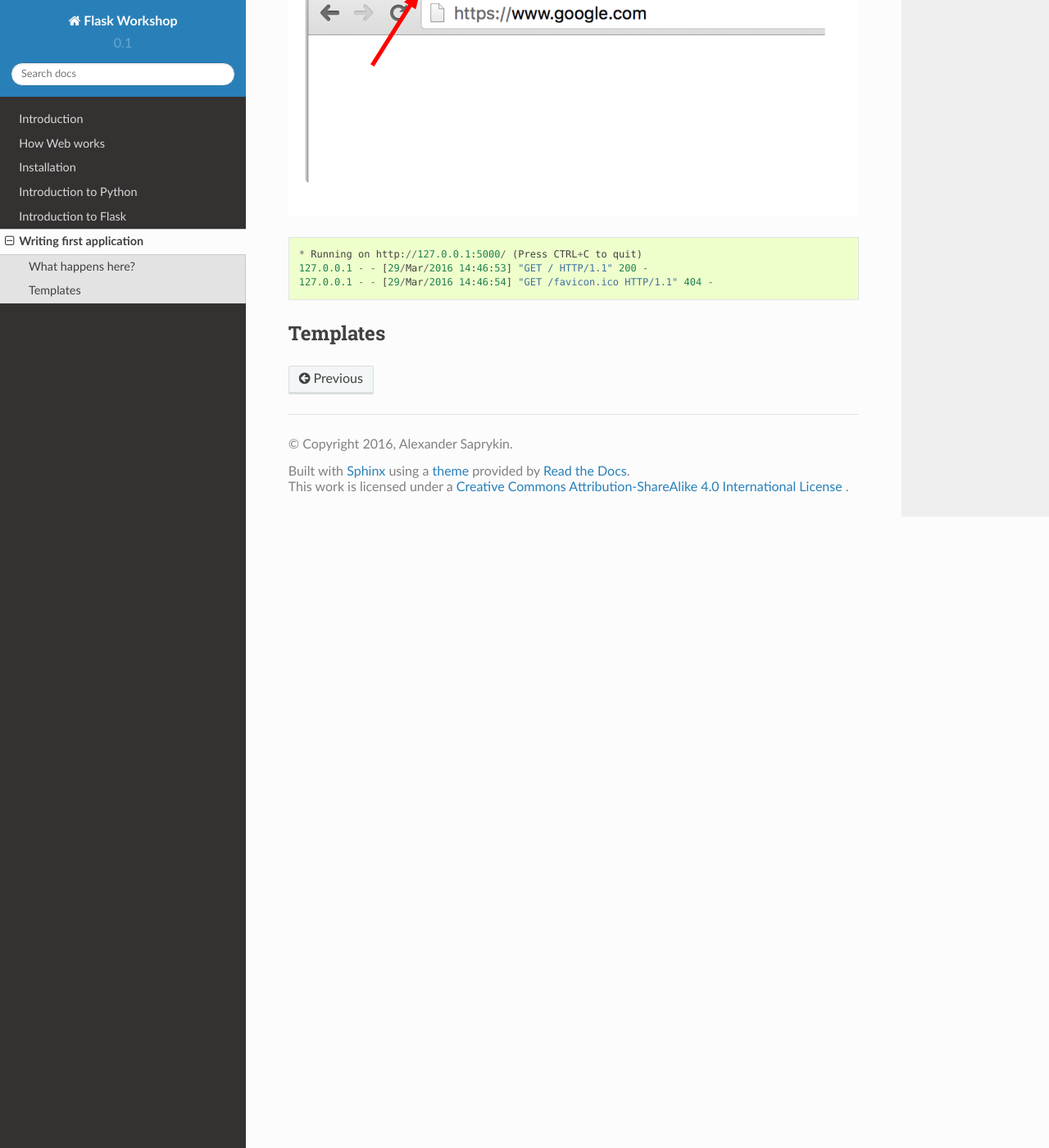
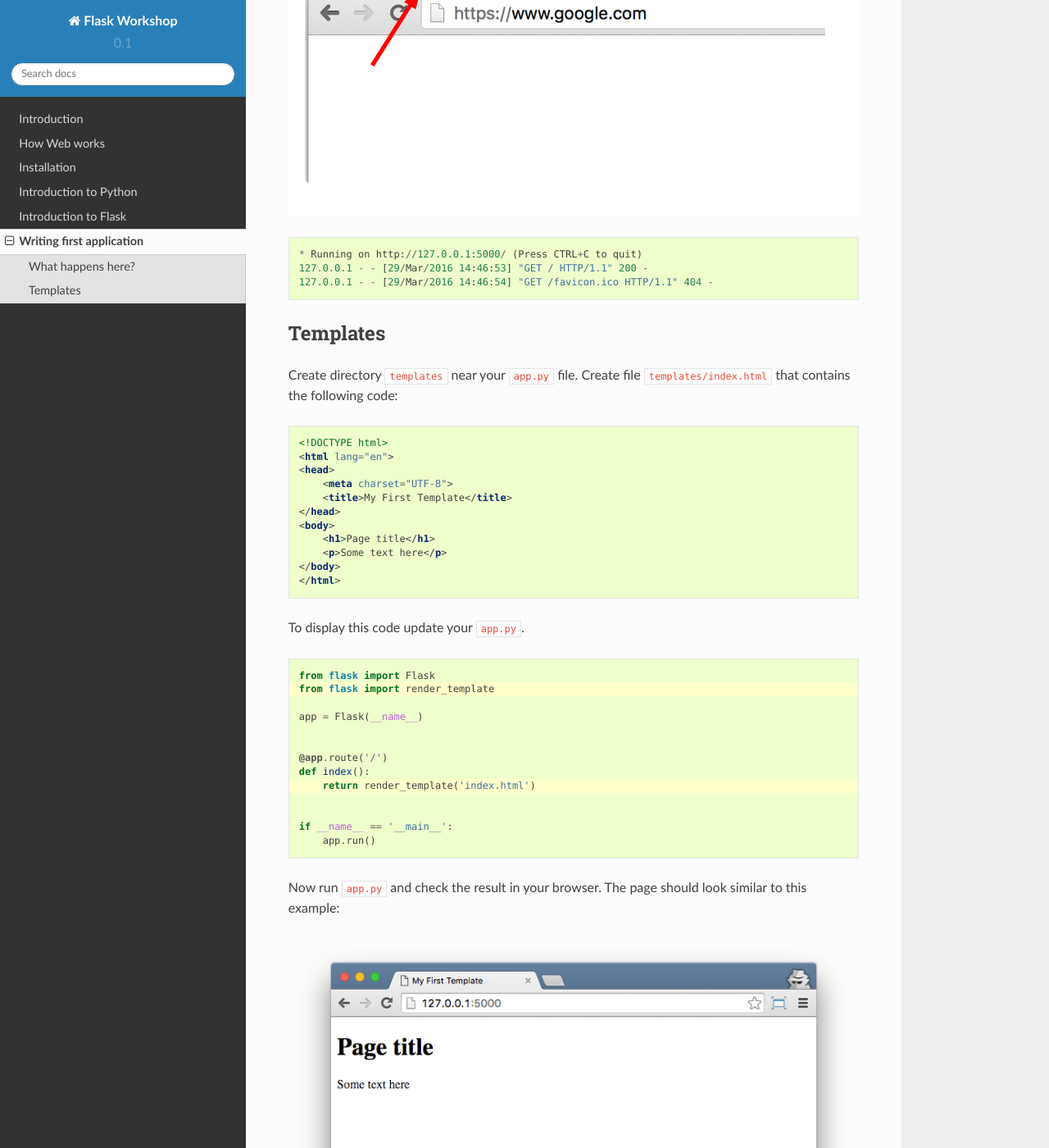
Before and after one commit to cutwater/FlaskWorkshop, a Sphinx documentation site: the page built from docs/writing-first-app.rst, in a window 1280 px wide and 1400 px high, scrolled down 2089 px. Shown: the whole window at 82% size. Built offline with Sphinx 7.4.7 and the Read the Docs theme 2.0.0, drawn with Linux system fonts in a browser that asks for light colours; some of the changed text lies outside the part shown.

Commit message:
Describe how to include templates in flask

```diff
--- a/app.py
+++ b/app.py
@@ -1,11 +1,12 @@
 from flask import Flask
+from flask import render_template
 
 app = Flask(__name__)
 
 
 @app.route('/')
 def index():
-    return 'Hello world'
+    return render_template('index.html')
 
 
 if __name__ == '__main__':
--- a/docs/writing-first-app.rst
+++ b/docs/writing-first-app.rst
@@ -79,3 +79,46 @@ at the source code line by line and check how it works.
 
 Templates
 =========
+
+Create directory ``templates`` near your ``app.py`` file.
+Create file ``templates/index.html`` that contains the following code:
+
+.. code-block:: html
+
+   <!DOCTYPE html>
+   <html lang="en">
+   <head>
+       <meta charset="UTF-8">
+       <title>My First Template</title>
+   </head>
+   <body>
+       <h1>Page title</h1>
+       <p>Some text here</p>
+   </body>
+   </html>
+
+To display this code update your ``app.py``.
+
+.. code-block:: python
+   :emphasize-lines: 2,9
+
+   from flask import Flask
+   from flask import render_template
+
+   app = Flask(__name__)
+
+
+   @app.route('/')
+   def index():
+       return render_template('index.html')
+
+
+   if __name__ == '__main__':
+       app.run()
+
+Now run ``app.py`` and check the result in your browser. The page should look
+similar to this example:
+
+.. image:: image/screenshot/flask-first-template.png
+
+# TODO: Add explanation
```
Also changed, not shown: docs/image/screenshot/flask-first-template.png (added), 1 other file.
